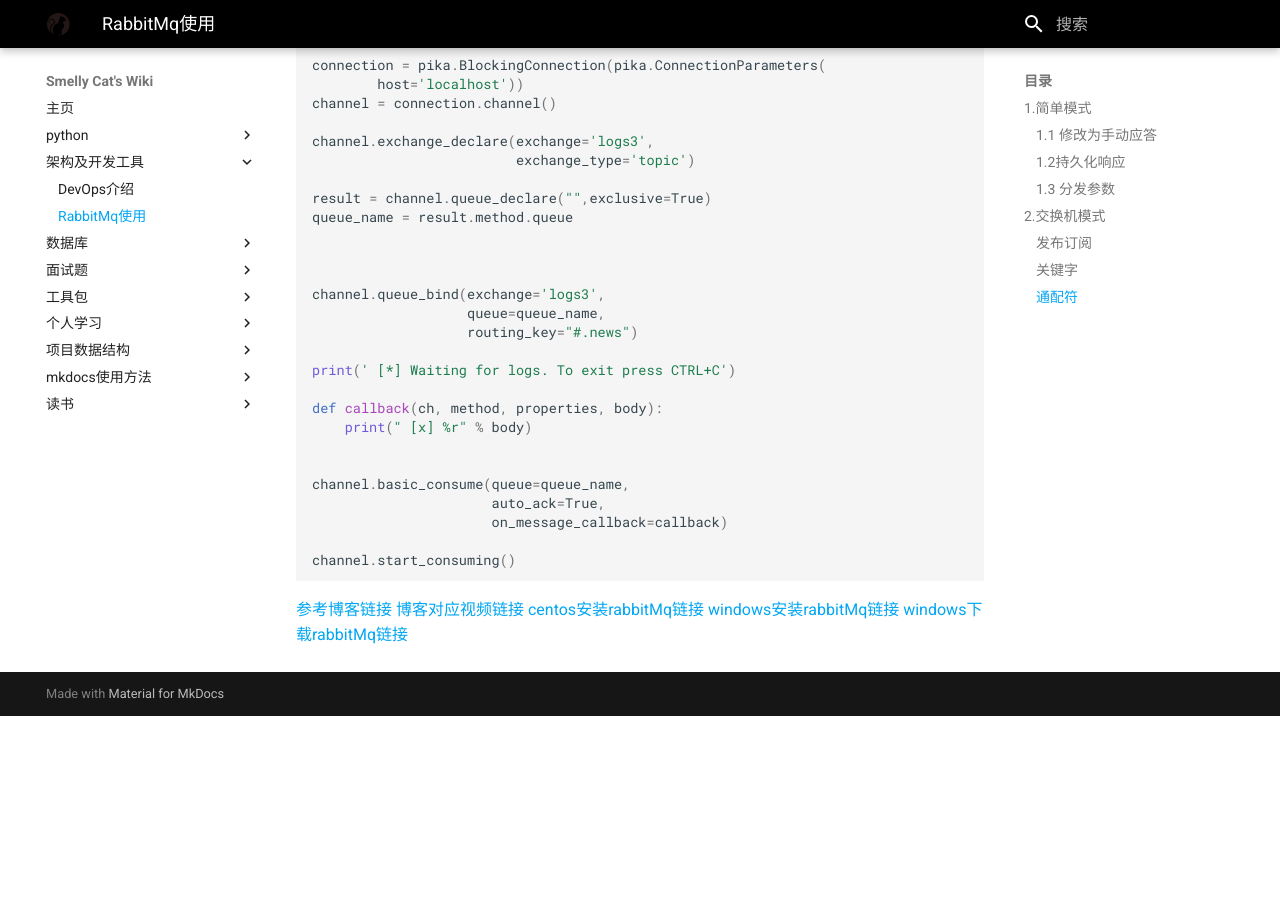
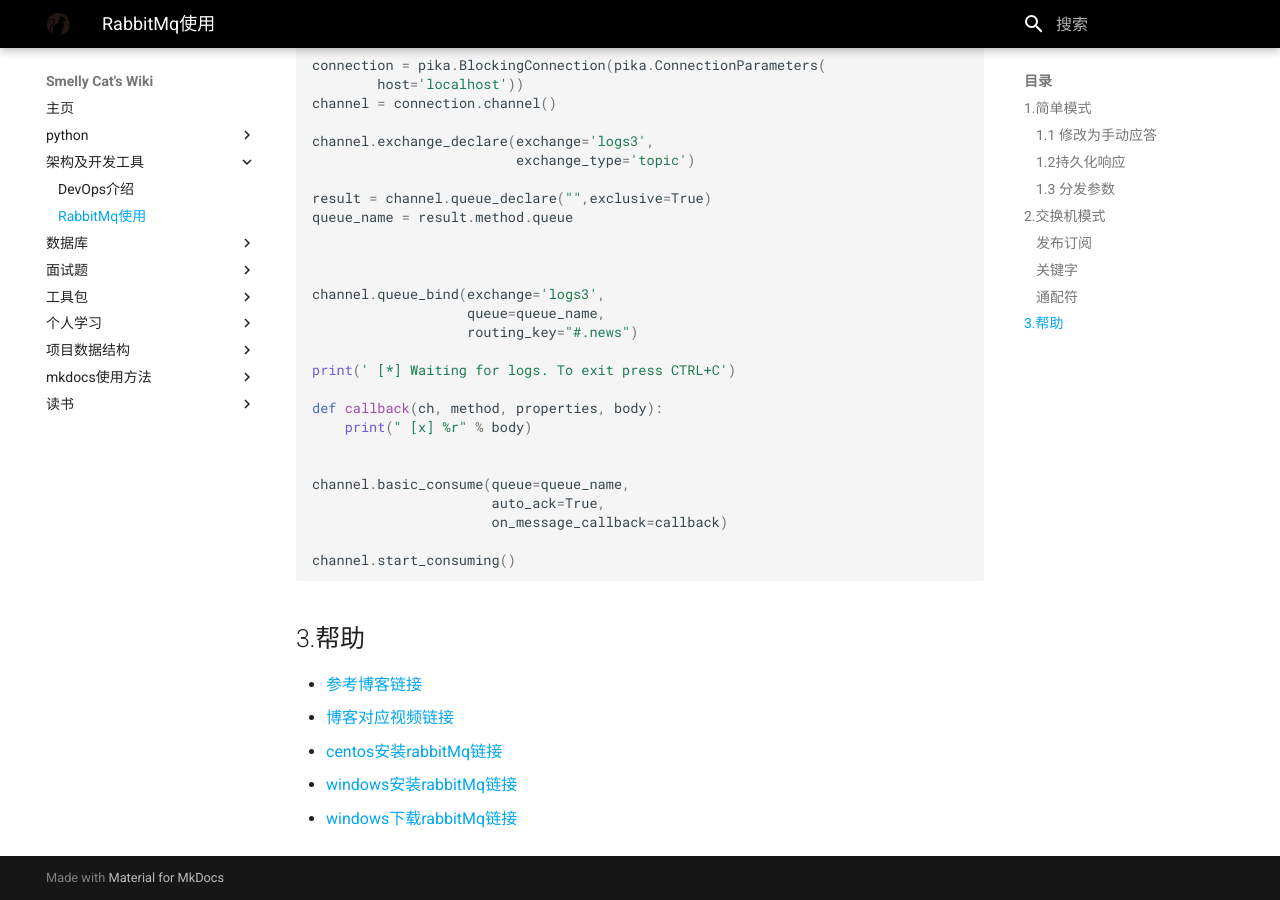
Before and after one commit to MonkeyEric/Eric_doc, an MkDocs documentation site: the page built from docs/架构及开发工具/rabbitmq.md, in a window 1280 px wide and 900 px high, scrolled down 4481 px. Built offline with MkDocs 1.6.1 and Material for MkDocs 9.7.7, drawn with Linux system fonts in a browser that asks for light colours; nearby versions of some CDN libraries; library files that are not in the unit come from our copies; a script that is not in the unit is left out; comment, search, counter and statistics services are not loaded; before the commit the page ends 5197 px from its top, so only the background shows below that.

Commit message:
rabbitmq

````diff
--- a/docs/架构及开发工具/rabbitmq.md
+++ b/docs/架构及开发工具/rabbitmq.md
@@ -244,9 +244,9 @@ channel.basic_consume(queue=queue_name,
 channel.start_consuming()
 ```
 
-
-[参考博客链接](https://www.cnblogs.com/pyedu/p/11866829.html)
-[博客对应视频链接](https://www.bilibili.com/video/BV12A411q7dE?p=7&spm_id_from=pageDriver)
-[centos安装rabbitMq链接](https://www.cnblogs.com/fengyumeng/p/11133924.html)
-[windows安装rabbitMq链接](https://blog.csdn.net/xtjatswc/article/details/107294414)
-[windows下载rabbitMq链接](https://www.jb51.net/softs/653521.html)
+## 3.帮助
+* [参考博客链接](https://www.cnblogs.com/pyedu/p/11866829.html)
+* [博客对应视频链接](https://www.bilibili.com/video/BV12A411q7dE?p=7&spm_id_from=pageDriver)
+* [centos安装rabbitMq链接](https://www.cnblogs.com/fengyumeng/p/11133924.html)
+* [windows安装rabbitMq链接](https://blog.csdn.net/xtjatswc/article/details/107294414)
+* [windows下载rabbitMq链接](https://www.jb51.net/softs/653521.html)
````
